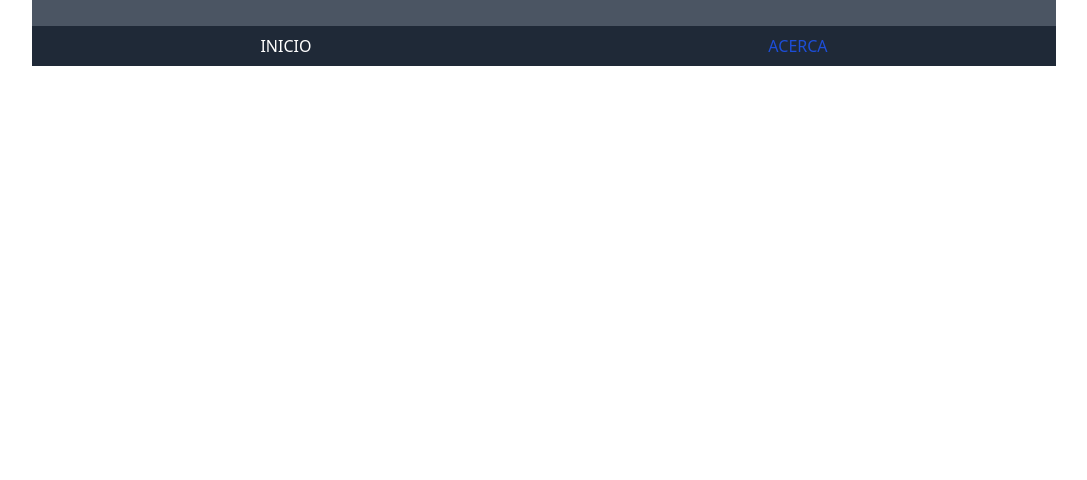
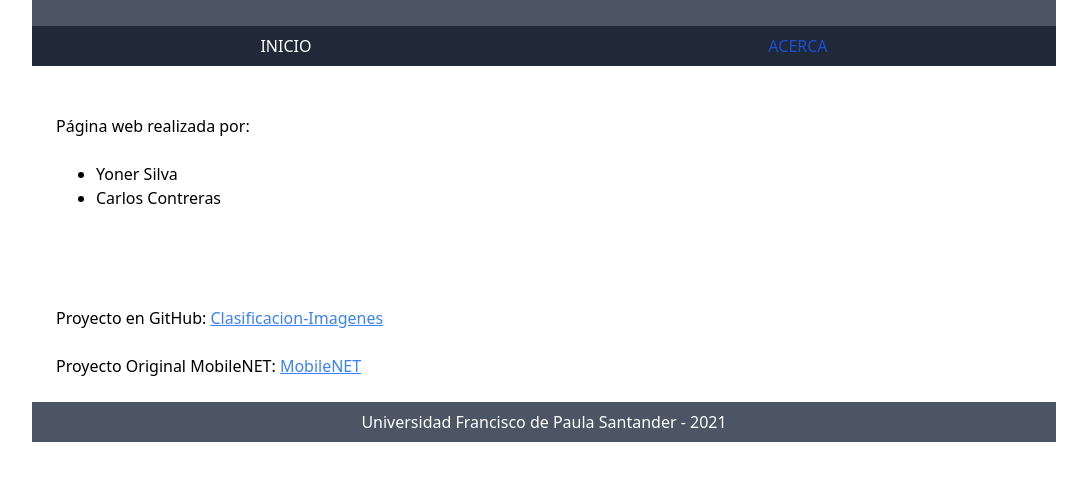
Before and after one commit to YonerSilva/Clasificacion-Imagenes, a plain HTML site: page html/acerca.html in a window 1280 px wide. Shown: the part 62-542 px from the top of the page, without its empty margins (96-1183 px from the left). Drawn offline with nearby package versions, Linux system fonts and the light colour scheme.

Commit message:
Modificaciones de la pagina acerca

```diff
--- a/html/acerca.html
+++ b/html/acerca.html
@@ -24,7 +24,23 @@
     </header>
 
     <main class="w-4/5 mx-auto h-72">
+        <p class="mt-12 ml-6">Página web realizada por: </p>
+        <ul class="list-disc ml-16 mt-6 mb-24">
+            <li>
+                Yoner Silva
+            </li>
+            <li>
+                Carlos Contreras
+            </li>
+        </ul>
 
+        <p class="ml-6">Proyecto en GitHub: <a class="underline text-blue-500 hover:text-blue-800" href="https://github.com/YonerSilva/Clasificacion-Imagenes">Clasificacion-Imagenes</a></p>
+
+        <p class="ml-6 mt-6">Proyecto Original MobileNET: <a class="underline text-blue-500 hover:text-blue-800" href="https://github.com/tensorflow/tfjs-models/tree/master/mobilenet">MobileNET</a></p>
     </main>
+
+    <footer class="w-4/5 mx-auto h-10 bg-gray-600 text-white flex items-center justify-center">
+        <p class="text-center">Universidad Francisco de Paula Santander - 2021</p>
+    </footer>
 </body>
 </html>
```
